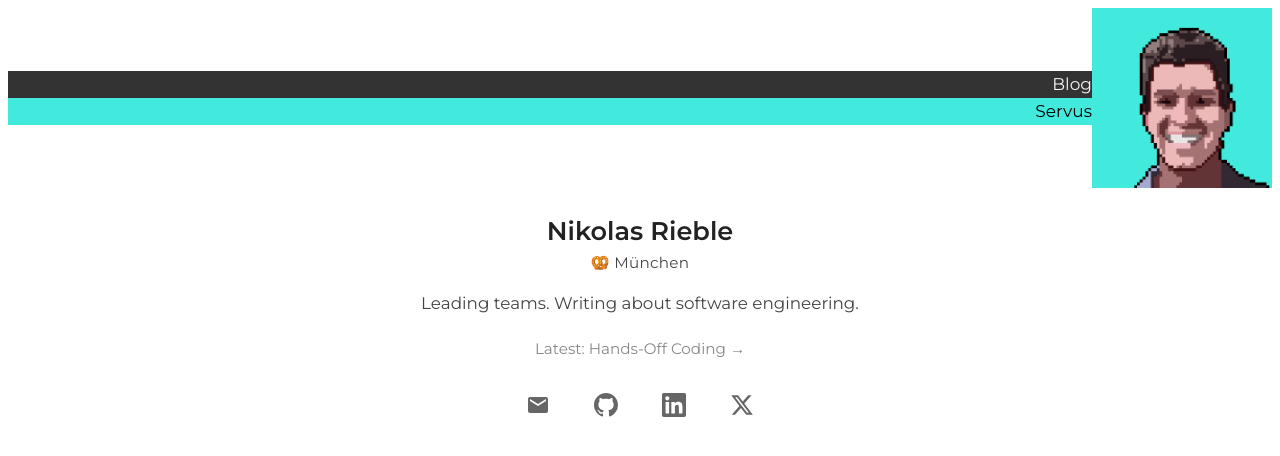
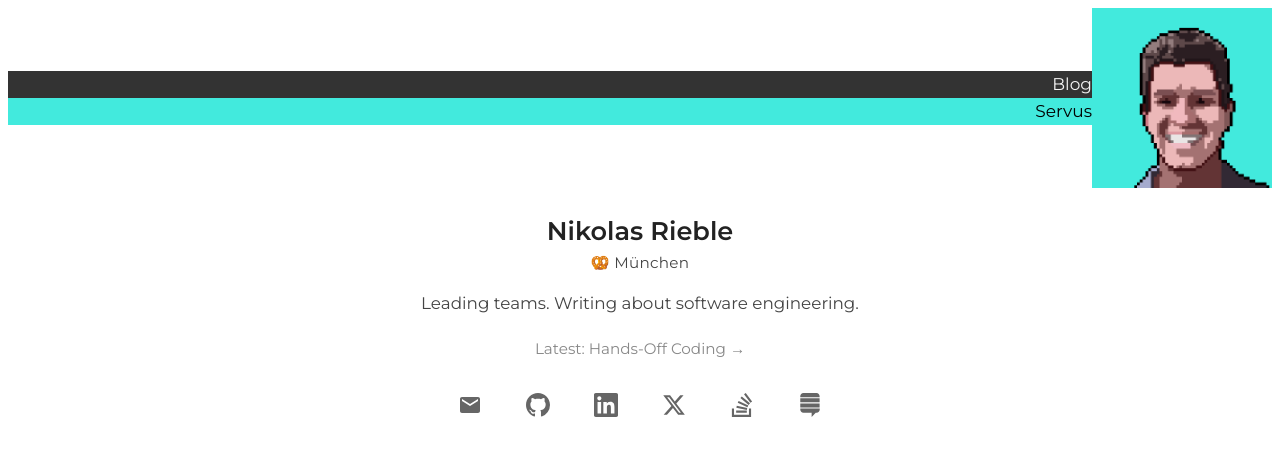
Before and after one commit to nikolasrieble/nikolasrieble.github.io, a Jekyll site: the page built from index.html, in a window 1280 px wide. Shown: the top 456 px of the page. Built offline with Jekyll 4.4.1, drawn with Linux system fonts in a browser that asks for light colours.

Commit message:
Add Stack Overflow and Cross Validated profile links
Co-Authored-By: Claude Sonnet 4.6 <noreply@anthropic.com>

```diff
--- a/index.html
+++ b/index.html
@@ -38,5 +38,15 @@ nav_active: servus
                 <path d="M18.244 2.25h3.308l-7.227 8.26 8.502 11.24H16.17l-5.214-6.817L4.99 21.75H1.68l7.73-8.835L1.254 2.25H8.08l4.713 6.231zm-1.161 17.52h1.833L7.084 4.126H5.117z"/>
             </svg>
         </a>
+        <a href="https://stackoverflow.com/users/2721160/nikolas-rieble" class="contact-icon-link" target="_blank" rel="noopener" title="Stack Overflow">
+            <svg width="24" height="24" viewBox="0 0 24 24" fill="currentColor">
+                <path d="M15.725 0l-1.72 1.277 6.39 8.588 1.716-1.277L15.725 0zm-3.94 3.418l-1.369 1.644 8.225 6.85 1.369-1.644-8.225-6.85zm-3.15 4.465l-.905 1.94 9.702 4.517.904-1.94-9.701-4.517zm-1.85 4.86l-.44 2.093 10.473 2.201.44-2.092-10.473-2.203zM1.89 15.47V24h19.19v-8.53h-2.133v6.397H4.021v-6.396H1.89zm4.265 2.133v2.13h10.66v-2.13H6.154Z"/>
+            </svg>
+        </a>
+        <a href="https://stats.stackexchange.com/users/124547/nikolas-rieble" class="contact-icon-link" target="_blank" rel="noopener" title="Cross Validated">
+            <svg width="24" height="24" viewBox="0 0 24 24" fill="currentColor">
+                <path d="M21.728 15.577v1.036c0 1.754-1.395 3.177-3.1 3.177h-.904L13.645 24v-4.21H5.371c-1.704 0-3.099-1.423-3.099-3.181v-1.032h19.456zM2.275 10.463h19.323v3.979H2.275v-3.979zm0-5.141h19.323v3.979H2.275V5.322zM18.575 0c1.681 0 3.023 1.42 3.023 3.178v1.034H2.275V3.178C2.275 1.422 3.67 0 5.375 0h13.2z"/>
+            </svg>
+        </a>
     </div>
 </div>
```
